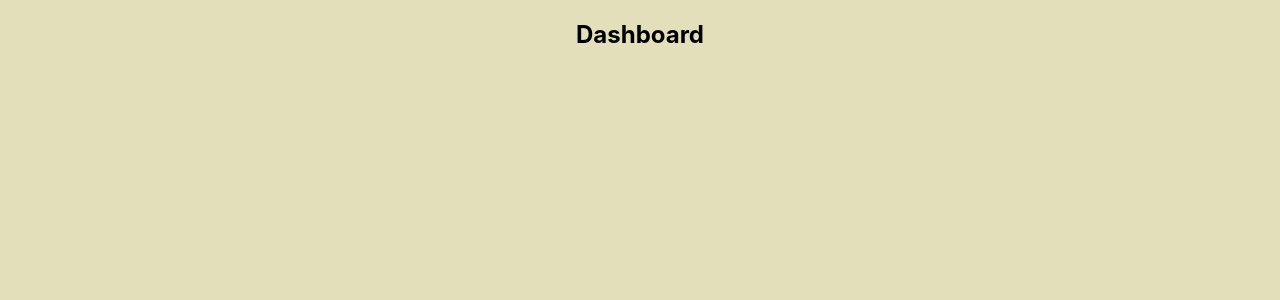
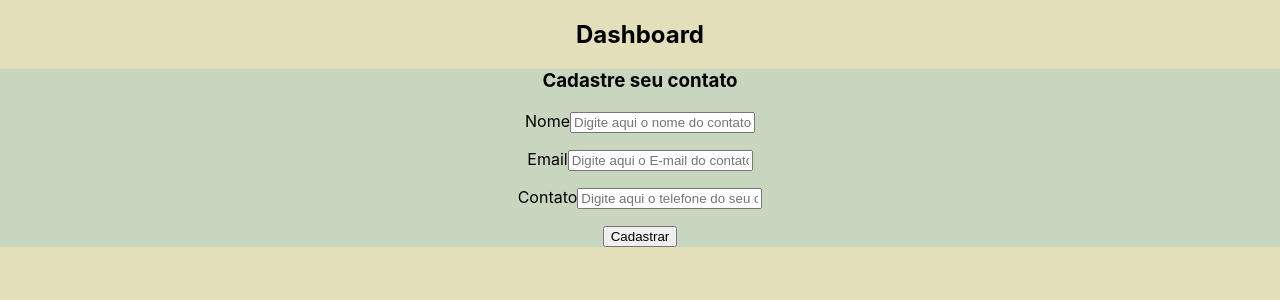
Before and after one commit to pedroheribeiro2021/Contact-Express-fullstack, a React (Create React App) app in the folder frontend/: page /dashboard in a window 1280 px wide. Shown: the top 300 px of the page. Built offline with nearby package versions, Linux system fonts and the light colour scheme.

Commit message:
create: register contact structure

```diff
--- a/frontend/src/pages/dashboard/index.tsx
+++ b/frontend/src/pages/dashboard/index.tsx
@@ -1,8 +1,44 @@
+import { yupResolver } from "@hookform/resolvers/yup";
+import { useForm } from "react-hook-form";
+import { RegisterContactSchema } from "../../validations";
 
+interface iContactRegister {
+    name: string;
+    email: string;
+    phone: string;
+}
 
 export const Dashboard = () => {
 
+    const {
+        register,
+        handleSubmit,
+        formState: {errors},
+    } = useForm<iContactRegister>({
+        resolver: yupResolver(RegisterContactSchema)
+    })
+
+    const submit = async (data: iContactRegister) => {
+        // contactRegister(data)
+        console.log(data)
+    }
+
     return (
-        <h2>Dashboard</h2>
+        <section>
+            <h2>Dashboard</h2>
+        <form onSubmit={handleSubmit(submit)}>
+                <h3>Cadastre seu contato</h3>
+                <label htmlFor="name">Nome</label>
+                <input type="text" id="name" placeholder="Digite aqui o nome do contato" {...register('name')} />
+                <p>{errors.name?.message}</p>
+                <label htmlFor="">Email</label>
+                <input type="email" id="email" placeholder="Digite aqui o E-mail do contato" {...register('email')} />
+                <p>{errors.email?.message}</p>
+                <label htmlFor="phone">Contato</label>
+                <input type="tel" id="phone" placeholder="Digite aqui o telefone do seu contato com DDD e número" {...register('phone')} />
+                <p>{errors.phone?.message}</p>
+                <button type='submit'>Cadastrar</button>
+            </form>
+        </section>
     )
 }
--- a/frontend/src/pages/register/index.tsx
+++ b/frontend/src/pages/register/index.tsx
@@ -1,5 +1,5 @@
 import { Link } from "react-router-dom"
-import { RegisterSchema } from "../../validations"
+import { RegisterUserSchema } from "../../validations"
 import { useForm } from "react-hook-form"
 import { yupResolver } from '@hookform/resolvers/yup'
 import { useContext } from "react";
@@ -22,12 +22,11 @@ export const Register = () => {
         handleSubmit,
         formState: {errors},
     } = useForm<iDataRegister>({
-        resolver: yupResolver(RegisterSchema)
+        resolver: yupResolver(RegisterUserSchema)
     })
 
     const submit = async (data: iDataRegister) => {
         userRegister(data)
-        // console.log(data)
     }
 
     return (
--- a/frontend/src/validations/index.ts
+++ b/frontend/src/validations/index.ts
@@ -1,6 +1,6 @@
 import * as yup from 'yup'
 
-export const RegisterSchema = yup.object().shape({
+export const RegisterUserSchema = yup.object().shape({
     name: yup.string().required('Nome obrigatório'),
     email: yup
     .string()
@@ -20,3 +20,12 @@ export const RegisterSchema = yup.object().shape({
     ),
     phone: yup.string().required('Contato obrigatório'),
 })
+
+export const RegisterContactSchema = yup.object().shape({
+    name: yup.string().required('Nome obrigatório'),
+    email: yup
+    .string()
+    .required('E-mail obrigatório')
+    .email('Informe um E-mail válido'),
+    phone: yup.string().required('Contato obrigatório'),
+})
```
Also changed, not shown: frontend/src/context/contactContext.ts (added).
